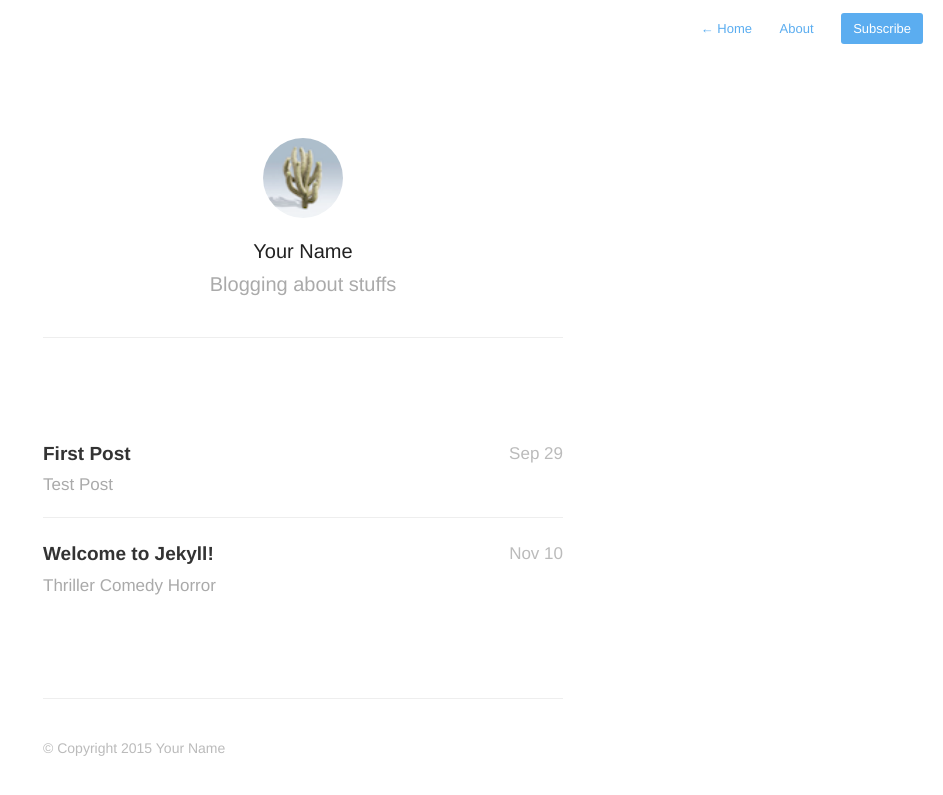
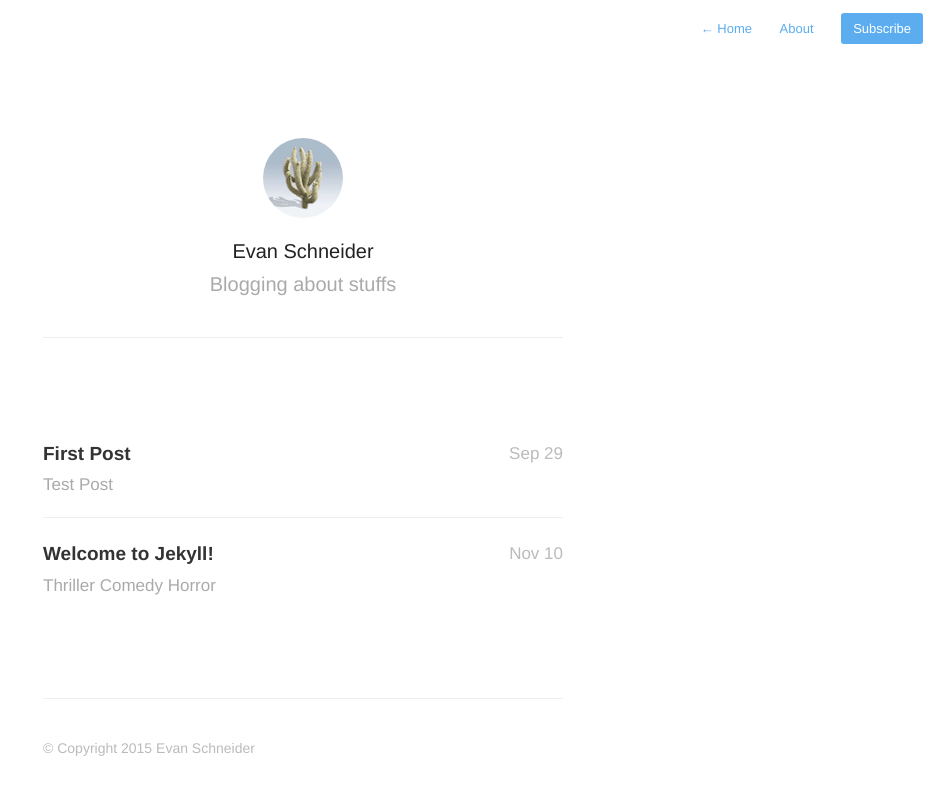
Before and after one commit to evaneschneider/site, a Jekyll site: the page built from index.html, in a window 1280 px wide. Shown: the top 795 px of the page, without its empty margins (337-1280 px from the left). Built offline with Jekyll 4.4.1, drawn with Linux system fonts in a browser that asks for light colours; nearby versions of some CDN libraries; Markdown is read by kramdown in place of the engine named in the settings; the list of posts is cut into pages by our own code.

Commit message:
Resized avatar images

```diff
--- a/_config.yml
+++ b/_config.yml
@@ -1,6 +1,5 @@
-name: Your New Jekyll Site
+name: Devo site for Brant
 description: Blogging about stuffs
-meta_description: "Your New Jekyll Site, Blogging about stuffs"
 
 aboutPage: true
 
@@ -14,8 +13,8 @@
 disqus_shortname: 'your-disqus-shortname'
 
 # Details for the RSS feed generator
-url:            'http://your-blog-url.example.com'
-author:         'Your Name'
+url:            'http://evaneschneider.github.io/site/'
+author:         'Evan Schneider'
 authorTwitter:  'YourTwitterUsername'
 
 permalink:       /:year/:title/
--- a/_includes/profile.html
+++ b/_includes/profile.html
@@ -3,10 +3,10 @@
         <header id="header">
         {% if site.aboutPage %}
             <a href="{{ site.baseurl }}about">
-                <img id="avatar" class="2x" src="{{ site.baseurl }}assets/images/cholla.png"/>
+                <img id="avatar" class="2x" src="{{ site.baseurl }}assets/images/avatar.png"/>
             </a>
         {% else %}
-            <img id="avatar" class="2x" src="{{ site.baseurl }}assets/images/cholla.png"/>
+            <img id="avatar" class="2x" src="{{ site.baseurl }}assets/images/avatar.png"/>
         {% endif %}
             <h1>{{ site.author }}</h1>
             <h2>{{ site.description }}</h2>
--- a/_layouts/post.html
+++ b/_layouts/post.html
@@ -14,7 +14,7 @@
 </article>
 <footer id="post-meta" class="clearfix">
     <a href="http://twitter.com/{{ site.authorTwitter }}">
-        <img class="avatar" src="{{ site.baseurl }}assets/images/cholla.png">
+        <img class="avatar" src="{{ site.baseurl }}assets/images/avatar.png">
         <div>
             <span class="dark">{{ site.author }}</span>
             <span>{{ site.description }}</span>
```
Also changed, not shown: assets/images/125_ChollaCactus.jpg (added), assets/images/avatar.png, assets/images/avatar@2x.png, assets/images/cholla.jpg (added), assets/images/cholla.png (deleted), 1 other file.
